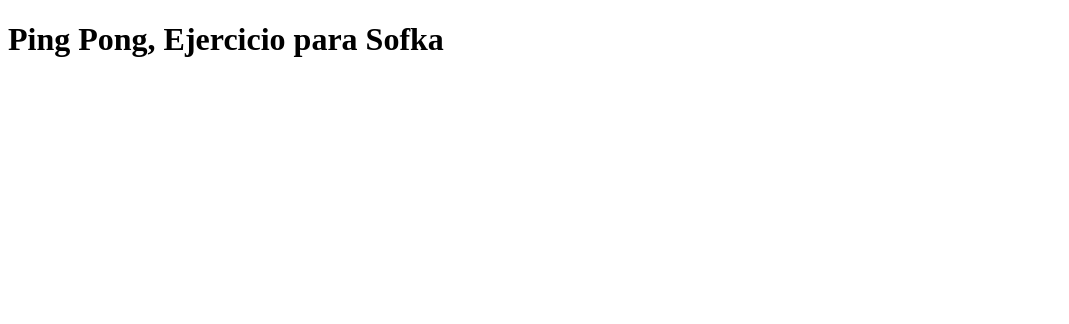
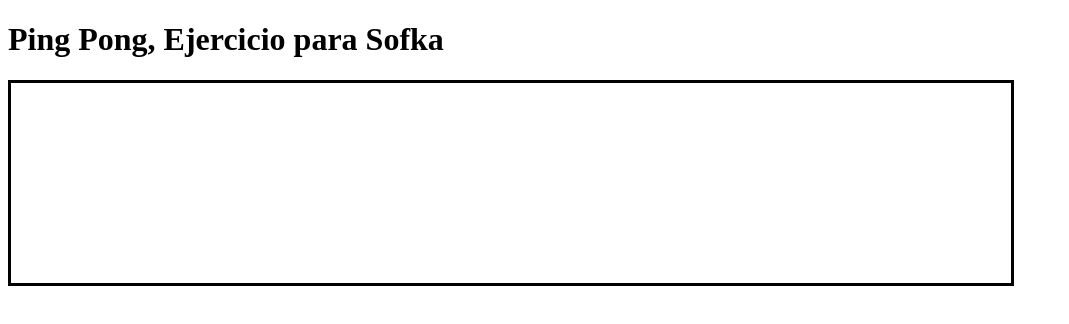
Before and after one commit to linazon/PracticaMVCJavaScript, a plain HTML site: page pong/index.html in a window 1280 px wide. Shown: the whole page, without its empty margins (0-1069 px from the left). Drawn offline with Linux system fonts and the light colour scheme.

Commit message:
se corrige el instanciamiento de objetos y se logra ejecutar la primera parte de la aplicacion

```diff
--- a/pong/index.html
+++ b/pong/index.html
@@ -5,6 +5,9 @@
     <meta http-equiv="X-UA-Compatible" content="IE=edge">
     <meta name="viewport" content="width=device-width, initial-scale=1.0">
     <title>Document</title>
+    <style>
+        canvas{ border: solid;}
+    </style>
 </head>
 <body>
     <h1>Ping Pong, Ejercicio para Sofka</h1>
--- a/pong/main.js
+++ b/pong/main.js
@@ -27,7 +27,7 @@
         this.canvas = canvas;
         this.canvas.width = board.width; //le asigno el tamaño al canva
         this.canvas.height = board.height;
-        this.board = board;
+        this.Board = board;
         this.ctx = canvas.getContext("2d")// usa el getcontext propio del canvas y se lo asigna al objet ctx
 
     }
@@ -38,7 +38,7 @@ window.addEventListener("load",main);
 
 function main(){
     //instancio un objeto de la clase board
-    var board = new board(800,400);
-    var canvas = document.getElementById('canvas',board);
-    var BoardView = new BoardView();
+    var board = new Board(1000,200);
+    var canvas = document.getElementById('canvas');
+    var boardView = new BoardView(canvas,board);
 }
```
